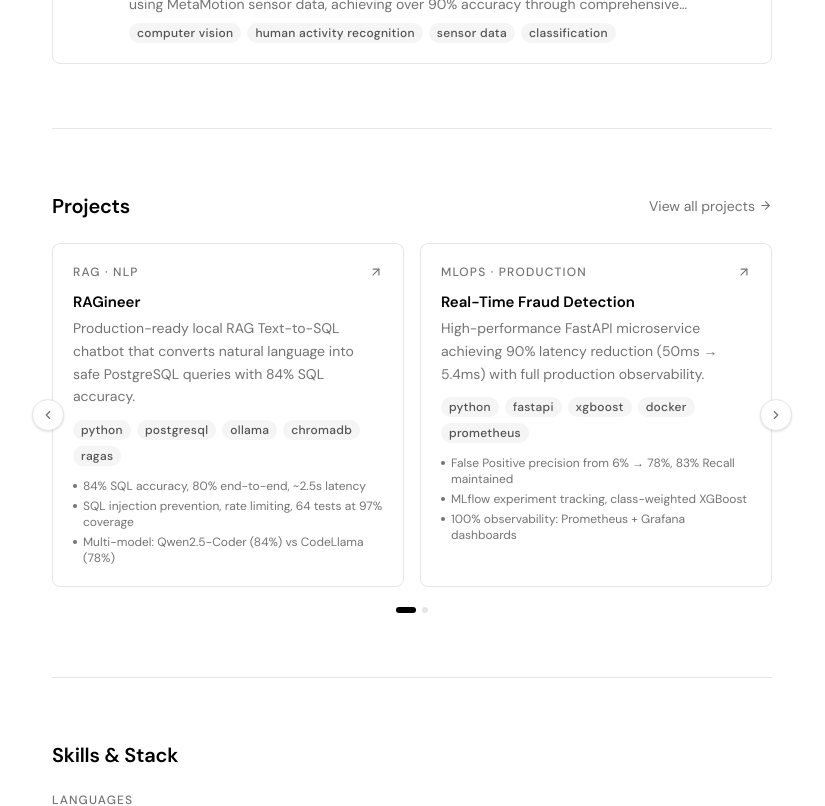
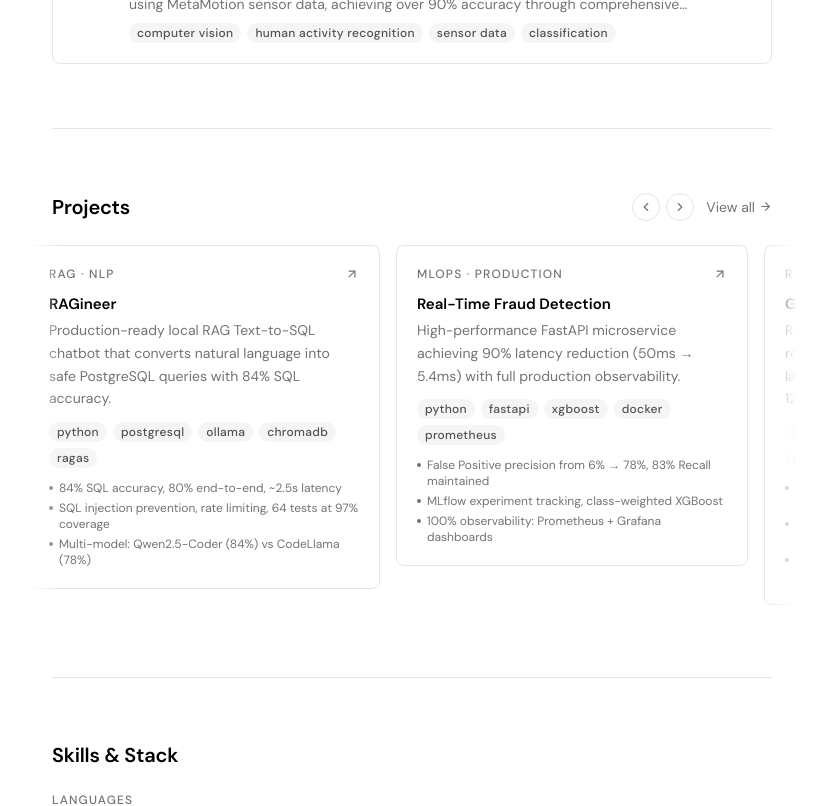
Before and after one commit to Divyansh0108/Portfolio-Prod, a Next.js app: page / in a window 1280 px wide. Shown: the part 2000-2806 px from the top of the page, without its empty margins (228-1053 px from the left). Built offline with nearby package versions, Linux system fonts and the light colour scheme; no server answers.

Commit message:
feat: projects carousel with horizontal scroll + all 8 projects
- All projects visible in horizontally scrollable carousel
- 2 cards visible at a time, snap scrolling
- Arrow buttons + native drag/swipe
- Gradient fade edges for scroll indication
- /projects page remains full grid view

```diff
--- a/app/globals.css
+++ b/app/globals.css
@@ -117,3 +117,9 @@ h3 {
   outline-offset: 2px;
   border-radius: 3px;
 }
+
+/* ─── Scrollbar hide (for carousel) ──────────────────────────────────────── */
+
+.scrollbar-hide::-webkit-scrollbar {
+  display: none;
+}
--- a/components/sections/FeaturedProjects.tsx
+++ b/components/sections/FeaturedProjects.tsx
@@ -1,24 +1,43 @@
 "use client";
 
-import { useState } from "react";
-import { motion, AnimatePresence } from "framer-motion";
+import { useRef, useState, useEffect } from "react";
+import { motion } from "framer-motion";
 import Link from "next/link";
 import { ArrowRight, ChevronLeft, ChevronRight } from "lucide-react";
 import { ProjectCard } from "@/components/ui/ProjectCard";
 import { projects } from "@/lib/data";
 
 export function FeaturedProjects() {
-  const featured = projects.filter((p) => p.featured);
-  const [page, setPage] = useState(0);
+  const scrollRef = useRef<HTMLDivElement>(null);
+  const [canScrollLeft, setCanScrollLeft] = useState(false);
+  const [canScrollRight, setCanScrollRight] = useState(true);
 
-  // 2 cards per page
-  const perPage = 2;
-  const totalPages = Math.ceil(featured.length / perPage);
-  const start = page * perPage;
-  const visible = featured.slice(start, start + perPage);
+  const checkScroll = () => {
+    const el = scrollRef.current;
+    if (!el) return;
+    setCanScrollLeft(el.scrollLeft > 4);
+    setCanScrollRight(el.scrollLeft < el.scrollWidth - el.clientWidth - 4);
+  };
 
-  const prev = () => setPage((p) => (p - 1 + totalPages) % totalPages);
-  const next = () => setPage((p) => (p + 1) % totalPages);
+  useEffect(() => {
+    const el = scrollRef.current;
+    if (!el) return;
+    checkScroll();
+    el.addEventListener("scroll", checkScroll, { passive: true });
+    window.addEventListener("resize", checkScroll);
+    return () => {
+      el.removeEventListener("scroll", checkScroll);
+      window.removeEventListener("resize", checkScroll);
+    };
+  }, []);
+
+  const scroll = (dir: "left" | "right") => {
+    const el = scrollRef.current;
+    if (!el) return;
+    // Scroll by roughly 2 card widths
+    const amount = el.clientWidth * 0.85;
+    el.scrollBy({ left: dir === "left" ? -amount : amount, behavior: "smooth" });
+  };
 
   return (
     <motion.section
@@ -34,73 +53,67 @@ export function FeaturedProjects() {
         <h2 className="text-base font-semibold text-[var(--foreground)]">
           Projects
         </h2>
-        <Link
-          href="/projects"
-          id="featured-projects-view-all"
-          className="inline-flex items-center gap-1 text-sm text-[var(--muted-foreground)] hover:text-[var(--foreground)] transition-colors duration-150"
-        >
-          View all projects
-          <ArrowRight size={13} />
-        </Link>
-      </div>
-
-      {/* Carousel */}
-      <div className="relative">
-        <div className="overflow-hidden">
-          <AnimatePresence mode="wait" initial={false}>
-            <motion.div
-              key={page}
-              initial={{ opacity: 0, x: 40 }}
-              animate={{ opacity: 1, x: 0 }}
-              exit={{ opacity: 0, x: -40 }}
-              transition={{ duration: 0.25, ease: "easeInOut" }}
-              className="grid grid-cols-1 sm:grid-cols-2 gap-4"
-            >
-              {visible.map((project) => (
-                <ProjectCard key={project.id} project={project} />
-              ))}
-            </motion.div>
-          </AnimatePresence>
-        </div>
-
-        {/* Navigation arrows */}
-        {totalPages > 1 && (
-          <>
+        <div className="flex items-center gap-3">
+          {/* Arrows */}
+          <div className="hidden sm:flex items-center gap-1.5">
             <button
-              onClick={prev}
-              aria-label="Previous projects"
-              className="absolute -left-3 sm:-left-5 top-1/2 -translate-y-1/2 flex h-8 w-8 items-center justify-center rounded-full border border-[var(--border)] bg-[var(--background)] text-[var(--muted-foreground)] hover:border-[var(--muted-foreground)] hover:text-[var(--foreground)] transition-all duration-150 shadow-sm"
+              onClick={() => scroll("left")}
+              disabled={!canScrollLeft}
+              aria-label="Scroll left"
+              className="flex h-7 w-7 items-center justify-center rounded-full border border-[var(--border)] text-[var(--muted-foreground)] hover:border-[var(--muted-foreground)] hover:text-[var(--foreground)] transition-all duration-150 disabled:opacity-30 disabled:pointer-events-none"
             >
               <ChevronLeft size={14} />
             </button>
             <button
-              onClick={next}
-              aria-label="Next projects"
-              className="absolute -right-3 sm:-right-5 top-1/2 -translate-y-1/2 flex h-8 w-8 items-center justify-center rounded-full border border-[var(--border)] bg-[var(--background)] text-[var(--muted-foreground)] hover:border-[var(--muted-foreground)] hover:text-[var(--foreground)] transition-all duration-150 shadow-sm"
+              onClick={() => scroll("right")}
+              disabled={!canScrollRight}
+              aria-label="Scroll right"
+              className="flex h-7 w-7 items-center justify-center rounded-full border border-[var(--border)] text-[var(--muted-foreground)] hover:border-[var(--muted-foreground)] hover:text-[var(--foreground)] transition-all duration-150 disabled:opacity-30 disabled:pointer-events-none"
             >
               <ChevronRight size={14} />
             </button>
-          </>
-        )}
+          </div>
+
+          <Link
+            href="/projects"
+            id="featured-projects-view-all"
+            className="inline-flex items-center gap-1 text-sm text-[var(--muted-foreground)] hover:text-[var(--foreground)] transition-colors duration-150"
+          >
+            View all
+            <ArrowRight size={13} />
+          </Link>
+        </div>
       </div>
 
-      {/* Dot indicators */}
-      {totalPages > 1 && (
-        <div className="flex justify-center gap-1.5 mt-5">
-          {Array.from({ length: totalPages }).map((_, i) => (
-            <button
-              key={i}
-              onClick={() => setPage(i)}
-              aria-label={`Page ${i + 1}`}
-              className={`h-1.5 rounded-full transition-all duration-200 ${
-                i === page
-                  ? "w-5 bg-[var(--foreground)]"
-                  : "w-1.5 bg-[var(--border)] hover:bg-[var(--muted-foreground)]"
-              }`}
-            />
+      {/* Horizontal scroll track */}
+      <div className="relative -mx-6">
+        {/* Fade edges */}
+        {canScrollLeft && (
+          <div className="absolute left-0 top-0 bottom-0 w-8 bg-gradient-to-r from-[var(--background)] to-transparent z-10 pointer-events-none" />
+        )}
+        {canScrollRight && (
+          <div className="absolute right-0 top-0 bottom-0 w-8 bg-gradient-to-l from-[var(--background)] to-transparent z-10 pointer-events-none" />
+        )}
+
+        <div
+          ref={scrollRef}
+          className="flex gap-4 overflow-x-auto px-6 pb-2 snap-x snap-mandatory scrollbar-hide"
+          style={{
+            scrollbarWidth: "none",
+            msOverflowStyle: "none",
+            WebkitOverflowScrolling: "touch",
+          }}
+        >
+          {projects.map((project) => (
+            <div
+              key={project.id}
+              className="w-[calc(50%-8px)] min-w-[280px] flex-shrink-0 snap-start"
+            >
+              <ProjectCard project={project} />
+            </div>
           ))}
         </div>
-      )}
+      </div>
     </motion.section>
   );
 }
```
